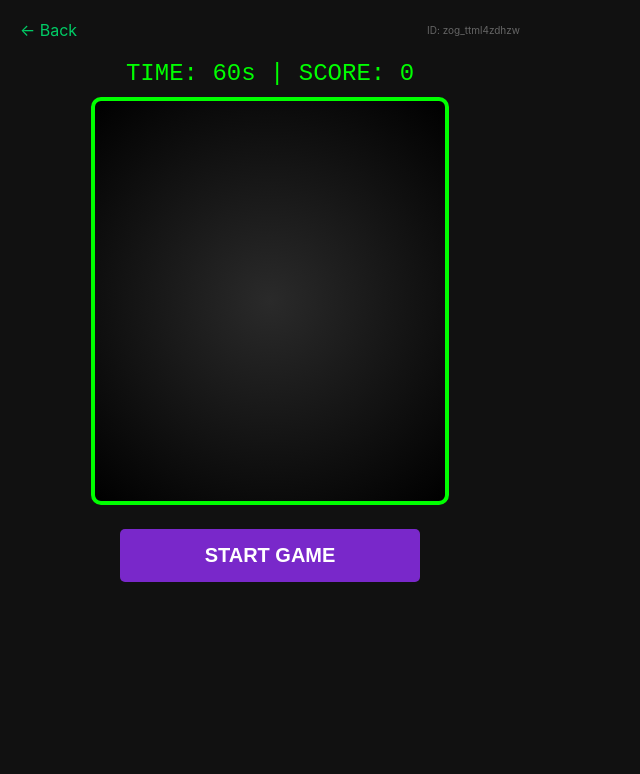
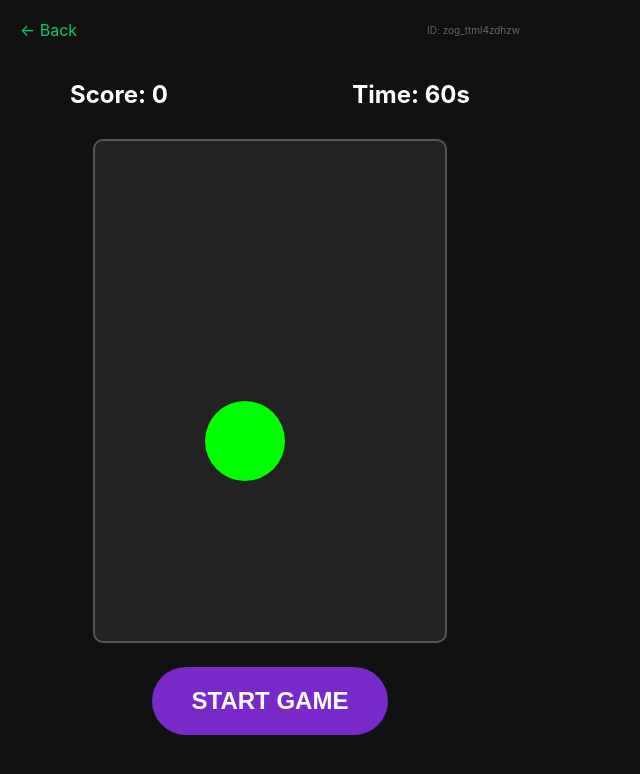
Before and after one commit to theRunnerz/zog-alpha, a Next.js app: page /play in a window 1280 px wide. Shown: the top 774 px of the page, without its empty margins (0-640 px from the left). Built offline with nearby package versions, Linux system fonts and the light colour scheme.

Commit message:
Day 4 Complete

```diff
--- a/components/GameCanvas.js
+++ b/components/GameCanvas.js
@@ -1,247 +1,196 @@
 import { useEffect, useRef, useState } from 'react';
-import { getSessionId } from '../lib/session';
 
-// --- Emoji drawing helper ---
-const drawAlien = (ctx, x, y, radius) => {
-  ctx.font = `${radius * 2}px Arial`;
-  ctx.textAlign = 'center';
-  ctx.textBaseline = 'middle';
-  ctx.fillText('👾', x, y);
-};
+export default function GameCanvas() {
+  const canvasRef = useRef(null);
 
-export default function GameCanvas({ targetScore }) {
-  const canvasRef = useRef(null);
-  const endedRef = useRef(false); // 🔒 prevent double endGame
-
+  // Game State
   const [isPlaying, setIsPlaying] = useState(false);
   const [score, setScore] = useState(0);
   const [timeLeft, setTimeLeft] = useState(60);
-  const [roast, setRoast] = useState('');
+  const [roast, setRoast] = useState(null);
+  const [gameOver, setGameOver] = useState(false);
   const [loadingRoast, setLoadingRoast] = useState(false);
-  const [shareLink, setShareLink] = useState(null);
 
-  // Game state
-  const gameState = useRef({
-    target: { x: 150, y: 150, radius: 25, vx: 2, vy: 2 },
-    width: 0,
-    height: 0
-  });
+  // Active Character State
+  const [myCharId, setMyCharId] = useState(null);
 
-  // 1. Game loop
+  // Entities
+  const player = useRef({ x: 150, y: 300, size: 40 });
+  const target = useRef({ x: 100, y: 100, size: 30, dx: 2, dy: 2 });
+
   useEffect(() => {
-    if (!isPlaying) return;
+    // 1. CHECK WHO IS EQUIPPED
+    const equipped = localStorage.getItem('zogs_active_char');
+    if (equipped) setMyCharId(equipped);
+  }, []);
 
+  // Main Loop
+  useEffect(() => {
     const canvas = canvasRef.current;
+    if (!canvas) return;
     const ctx = canvas.getContext('2d');
     let animationFrameId;
 
-    gameState.current.width = canvas.width;
-    gameState.current.height = canvas.height;
+    const render = () => {
+      ctx.clearRect(0, 0, canvas.width, canvas.height);
 
-    const render = () => {
-      if (!isPlaying) return;
+      // Draw Player (Simple Circle for now)
+      ctx.fillStyle = '#0f0'; // Alien Green
+      ctx.beginPath();
+      ctx.arc(player.current.x, player.current.y, player.current.size, 0, 2 * Math.PI);
+      ctx.fill();
 
-      const { width, height, target } = gameState.current;
+      // Draw Target (Red)
+      if (isPlaying) {
+        ctx.fillStyle = '#f00';
+        ctx.beginPath();
+        ctx.arc(target.current.x, target.current.y, target.current.size, 0, 2 * Math.PI);
+        ctx.fill();
 
-      target.x += target.vx;
-      target.y += target.vy;
+        // Move Target
+        target.current.x += target.current.dx;
+        target.current.y += target.current.dy;
 
-      if (target.x + target.radius > width || target.x - target.radius < 0) target.vx *= -1;
-      if (target.y + target.radius > height || target.y - target.radius < 0) target.vy *= -1;
+        // Bounce
+        if (target.current.x < 0 || target.current.x > canvas.width) target.current.dx *= -1;
+        if (target.current.y < 0 || target.current.y > canvas.height) target.current.dy *= -1;
+      }
 
-      ctx.clearRect(0, 0, width, height);
-      drawAlien(ctx, target.x, target.y, target.radius);
-
-      animationFrameId = requestAnimationFrame(render);
+      animationFrameId = window.requestAnimationFrame(render);
     };
 
     render();
-
-    return () => cancelAnimationFrame(animationFrameId);
+    return () => window.cancelAnimationFrame(animationFrameId);
   }, [isPlaying]);
 
-  // 2. Timer
+  // Timer
   useEffect(() => {
+    if (!isPlaying || timeLeft <= 0) return;
+    const timer = setInterval(() => {
+      setTimeLeft((prev) => {
+        if (prev <= 1) {
+          endGame(false); // Time run out = Loss
+          return 0;
+        }
+        return prev - 1;
+      });
+    }, 1000);
+    return () => clearInterval(timer);
+  }, [isPlaying, timeLeft]);
+
+  const startGame = () => {
+    setIsPlaying(true);
+    setScore(0);
+    setTimeLeft(60);
+    setGameOver(false);
+    setRoast(null);
+  };
+
+  const handleTap = (e) => {
     if (!isPlaying) return;
 
-    if (timeLeft <= 0) {
-      endGame();
-      return;
+    const rect = canvasRef.current.getBoundingClientRect();
+    const touchX = (e.clientX || e.touches[0].clientX) - rect.left;
+    const touchY = (e.clientY || e.touches[0].clientY) - rect.top;
+
+    // Check hit
+    const dist = Math.sqrt(
+      Math.pow(touchX - target.current.x, 2) + Math.pow(touchY - target.current.y, 2)
+    );
+
+    if (dist < target.current.size + 10) {
+      setScore(s => s + 10);
+      // Move target randomly
+      target.current.x = Math.random() * 300;
+      target.current.y = Math.random() * 500;
+      // Increase difficulty speed
+      target.current.dx *= 1.1;
+      target.current.dy *= 1.1;
     }
-
-    const timerId = setTimeout(() => {
-      setTimeLeft(t => t - 1);
-    }, 1000);
-
-    return () => clearTimeout(timerId);
-  }, [isPlaying, timeLeft]);
-
-  // 3. Start game
-  const startGame = () => {
-    endedRef.current = false;
-    setScore(0);
-    setTimeLeft(60);
-    setIsPlaying(true);
-    setShareLink(null);
-    setRoast('');
   };
 
-  // 4. End game (AI roast)
-  const endGame = async () => {
-    if (endedRef.current) return;
-    endedRef.current = true;
-
+  const endGame = async (won) => {
     setIsPlaying(false);
+    setGameOver(true);
     setLoadingRoast(true);
 
-    const controller = new AbortController();
-    const sid = getSessionId();
-
     try {
+      // 2. SEND SCORE + EQUIPPED CHARACTER ID
       const res = await fetch('/api/roast', {
         method: 'POST',
         headers: { 'Content-Type': 'application/json' },
-        signal: controller.signal,
         body: JSON.stringify({
           score,
-          won: targetScore && score > targetScore
-        })
+          won,
+          characterId: myCharId // <--- Sending the ID
+        }),
       });
-
-      if (!res.ok) {
-        throw new Error(`AI error ${res.status}`);
+      const data = await res.json();
+      setRoast(data.roast);
+    } catch (e) {
+      console.error(e);
+      setRoast("Alien connection failed.");
     }
-
-      const data = await res.json();
-      setRoast(data?.roast || 'Coach Zog is unimpressed.');
-    } catch (err) {
-      console.error('AI roast failed:', err);
-      setRoast('Coach Zog lost the transmission.');
-    } finally {
     setLoadingRoast(false);
-      controller.abort();
-    }
-
-    // Save score (non-blocking)
-    fetch('/api/score', {
-      method: 'POST',
-      headers: { 'Content-Type': 'application/json' },
-      body: JSON.stringify({ sessionId: sid, score })
-    }).catch(() => {});
-
-    const shareUrl = `${window.location.origin}/play?target=${score}&challenger=${sid}`;
-    setShareLink(shareUrl);
-  };
-
-  // 5. Input
-  const handleInput = (clientX, clientY) => {
-    if (!isPlaying) return;
-
-    const rect = canvasRef.current.getBoundingClientRect();
-    const x = clientX - rect.left;
-    const y = clientY - rect.top;
-
-    const { x: tx, y: ty, radius } = gameState.current.target;
-    const dist = Math.hypot(x - tx, y - ty);
-
-    if (dist < radius) {
-      setScore(s => s + 10);
-
-      gameState.current.target.x = Math.random() * (gameState.current.width - 50) + 25;
-      gameState.current.target.y = Math.random() * (gameState.current.height - 50) + 25;
-
-      gameState.current.target.vx *= 1.1;
-      gameState.current.target.vy *= 1.1;
-    }
-  };
-
-  const onMouseDown = e => handleInput(e.clientX, e.clientY);
-  const onTouchStart = e => {
-    e.preventDefault();
-    const touch = e.touches[0];
-    handleInput(touch.clientX, touch.clientY);
   };
 
   return (
-    <div style={{ textAlign: 'center', marginTop: 20 }}>
-      <div style={{ marginBottom: 10, fontSize: 24, fontFamily: 'monospace', color: '#0f0' }}>
-        TIME: {timeLeft}s | SCORE: {score}
+    <div style={{ textAlign: 'center', touchAction: 'none' }}>
+
+      {/* HUD */}
+      <div style={{ display:'flex', justifyContent:'space-between', padding:'10px', maxWidth:'400px', margin:'0 auto' }}>
+        <h2 style={{ color: '#fff' }}>Score: {score}</h2>
+        <h2 style={{ color: timeLeft < 10 ? 'red' : '#fff' }}>Time: {timeLeft}s</h2>
       </div>
 
       <canvas
         ref={canvasRef}
         width={350}
-        height={400}
-        onMouseDown={onMouseDown}
-        onTouchStart={onTouchStart}
-        style={{
-          background: 'radial-gradient(circle, #2a2a2a 0%, #000 100%)',
-          border: '4px solid #0f0',
-          borderRadius: 10,
-          cursor: 'crosshair',
-          touchAction: 'none'
-        }}
+        height={500}
+        style={{ background: '#222', borderRadius: '10px', border: '2px solid #555' }}
+        onMouseDown={handleTap}
+        onTouchStart={handleTap}
       />
 
-      {!isPlaying && (
-        <div style={{ marginTop: 20, display: 'flex', flexDirection: 'column', gap: 10, alignItems: 'center' }}>
-          {(score > 0 || roast) && (
-            <div style={{ padding: 15, border: '1px dashed #0f0', maxWidth: 350, background: '#111' }}>
-              <h3 style={{ color: '#0f0', marginBottom: 10 }}>👽 COACH ZOG SAYS:</h3>
+      {/* GAME OVER MODAL */}
+      {gameOver && (
+        <div style={{ padding: '20px', color: '#fff' }}>
+          <h1>GAME OVER</h1>
+
           {loadingRoast ? (
-                <p style={{ color: '#888', fontStyle: 'italic' }}>Transmitting insult…</p>
+            <p>Waiting for Alien Analysis...</p>
           ) : (
-                <p style={{ color: '#fff', fontWeight: 'bold' }}>"{roast}"</p>
-              )}
+            <div style={{ background: '#333', padding: '15px', borderRadius: '10px', border:'1px solid #7928CA', margin:'10px' }}>
+              {/* If character is equipped, maybe show their name? */}
+              {myCharId && <p style={{color:'#0f0', fontSize:'12px', marginBottom:'5px'}}>MESSAGE FROM {myCharId.toUpperCase()}:</p>}
+              <p style={{ fontSize: '18px', fontStyle: 'italic' }}>"{roast}"</p>
             </div>
           )}
 
           <button
             onClick={startGame}
             style={{
-              padding: '15px 40px',
-              fontSize: 20,
-              background: '#7928CA',
-              color: '#fff',
-              border: 'none',
-              borderRadius: 5,
-              cursor: 'pointer',
-              width: '100%',
-              maxWidth: 300
+              marginTop: '20px', padding: '15px 30px', fontSize: '20px',
+              background: '#0f0', border: 'none', borderRadius: '50px',
+              fontWeight: 'bold', cursor: 'pointer', color: '#000'
             }}
           >
-            {score === 0 ? 'START GAME' : 'PLAY AGAIN'}
+            PLAY AGAIN
           </button>
+        </div>
+      )}
 
-          {shareLink && (
+      {!isPlaying && !gameOver && (
         <button
-              onClick={() => {
-                if (navigator.share) {
-                  navigator.share({
-                    title: 'Beat my Zog score!',
-                    text: `I scored ${score}. Coach Zog roasted me.`,
-                    url: shareLink
-                  }).catch(() => {});
-                } else {
-                  alert(`Copy this link:\n${shareLink}`);
-                }
-              }}
+          onClick={startGame}
           style={{
-                padding: '15px 40px',
-                fontSize: 20,
-                background: '#0f0',
-                color: '#000',
-                border: 'none',
-                borderRadius: 5,
-                cursor: 'pointer',
-                width: '100%',
-                maxWidth: 300
+            marginTop: '20px', padding: '20px 40px', fontSize: '24px',
+            background: '#7928CA', border: 'none', borderRadius: '50px',
+            cursor: 'pointer', color: 'white'
           }}
         >
-              SHARE SCORE
+          START GAME
         </button>
-          )}
-        </div>
       )}
     </div>
   );
--- a/pages/api/roast.js
+++ b/pages/api/roast.js
@@ -1,35 +1,53 @@
 import { GoogleGenerativeAI } from "@google/generative-ai";
+import { CHARACTERS } from "../../data/characters";
 
 const genAI = new GoogleGenerativeAI(process.env.GEMINI_API_KEY);
 
 export default async function handler(req, res) {
   if (req.method !== 'POST') return res.status(405).end();
 
-  const { score, won } = req.body;
+  const { score, won, characterId } = req.body;
 
   try {
-    // ✅ USING YOUR SPECIFIC AVAILABLE MODEL (Gemini 2.0 Flash)
     const model = genAI.getGenerativeModel({ model: "gemini-2.0-flash" });
 
+    // 1. Set the Personality
+    let characterName = "Coach Zog";
+    let instructions = `
+      You are Coach Zog, a funny generic alien sports coach.
+      You are aggressive but funny.
+    `;
+
+    // 2. Override if Player has NFT equipped
+    if (characterId && CHARACTERS[characterId]) {
+      const char = CHARACTERS[characterId];
+      characterName = char.name;
+      instructions = `
+        You are ${char.name}.
+        YOUR PERSONALITY: ${char.systemPrompt}.
+        ROLE: You are coaching the player who owns your NFT.
+      `;
+    }
+
     const prompt = `
-      You are Coach Zog, an aggressive funny alien sports coach.
-      A player just finished a game.
-      Score: ${score}.
-      Outcome: ${won ? "They won!" : "They lost."}
+      ${instructions}
 
-      Give them a funny, ruthless 1-2 sentence roast. Use sci-fi slang.
-      Do not use emojis in your response, just text.
+      EVENT: Game Ended.
+      SCORE: ${score}.
+      RESULT: ${won ? "They Won" : "They Lost (Ran out of time)"}.
+
+      TASK: Give a 1-sentence reaction to the player's performance.
+      Make it funny and match your personality.
     `;
 
     const result = await model.generateContent(prompt);
     const response = await result.response;
     const text = response.text();
 
-    return res.status(200).json({ roast: text });
+    return res.status(200).json({ roast: text, name: characterName });
 
   } catch (error) {
     console.error("AI Roast Error:", error);
-    // Fallback so game never crashes
     return res.status(200).json({ roast: "Coach Zog lost signal. (Connection Error)" });
   }
 }
```
Also changed, not shown: pages/locker.js (+47 -82 lines). Lines whose indentation alone changed are shown as unchanged.
